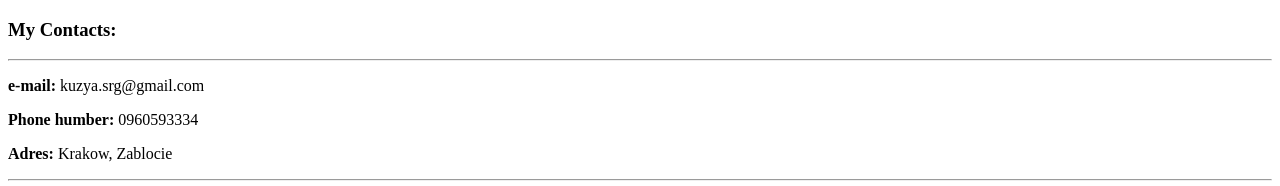
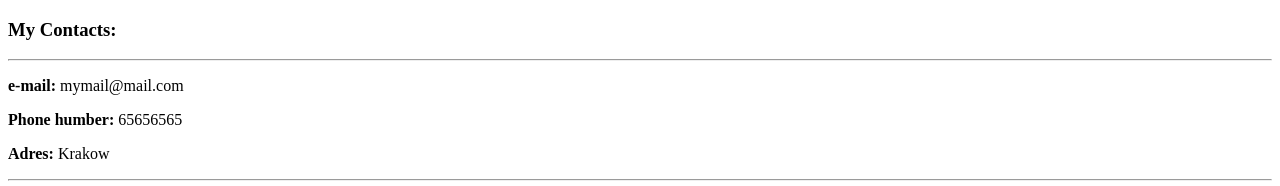
Before and after one commit to KuzyaSrg/cv, a plain HTML site: page my_contacts.html in a window 1280 px wide. Shown: the top 186 px of the page. Drawn offline with Linux system fonts and the light colour scheme.

Commit message:
Update my_contacts.html

```diff
--- a/my_contacts.html
+++ b/my_contacts.html
@@ -9,9 +9,9 @@
 <body>
     <h3>My Contacts:</h3>
     <hr>
-    <p><strong>e-mail:</strong> kuzya.srg@gmail.com</p>
-    <p><strong>Phone humber:</strong> 0960593334</p>
-    <p><strong>Adres:</strong> Krakow, Zablocie</p>
+    <p><strong>e-mail:</strong> mymail@mail.com</p>
+    <p><strong>Phone humber:</strong> 65656565</p>
+    <p><strong>Adres:</strong> Krakow</p>
     <hr>
 
     <form action="mailto:kuzya.srg@gmail.com" method="post" enctype="text/plain">
```
